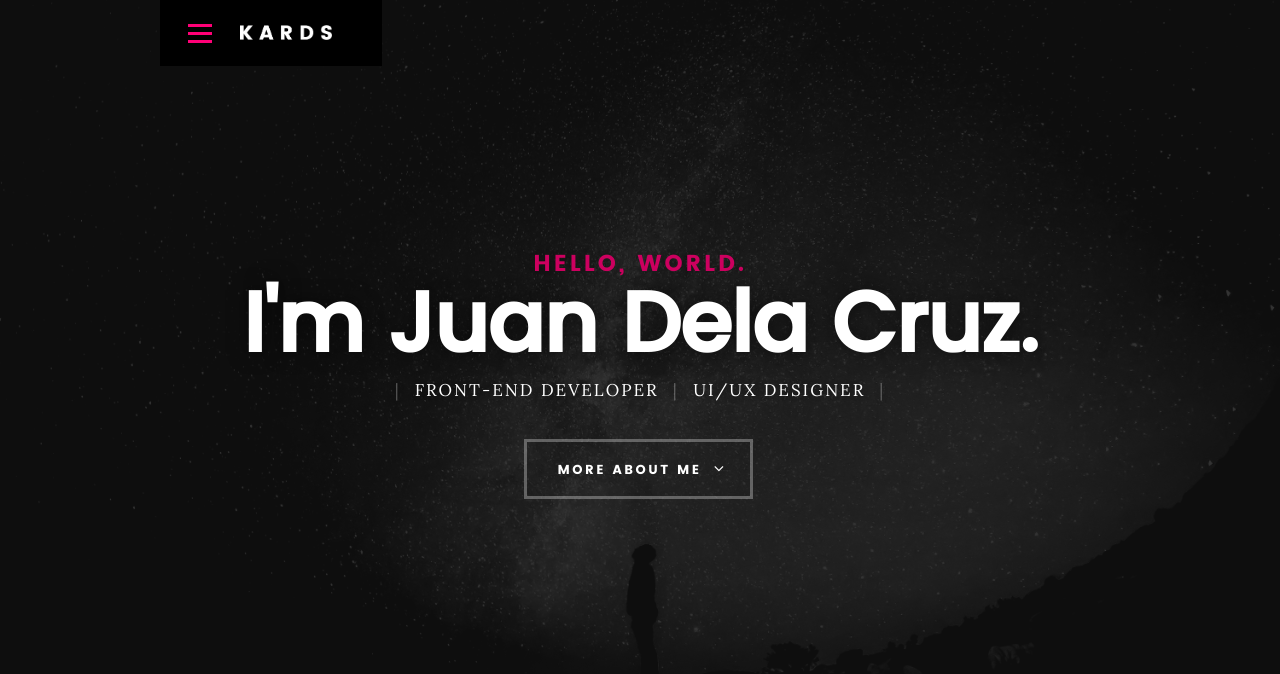
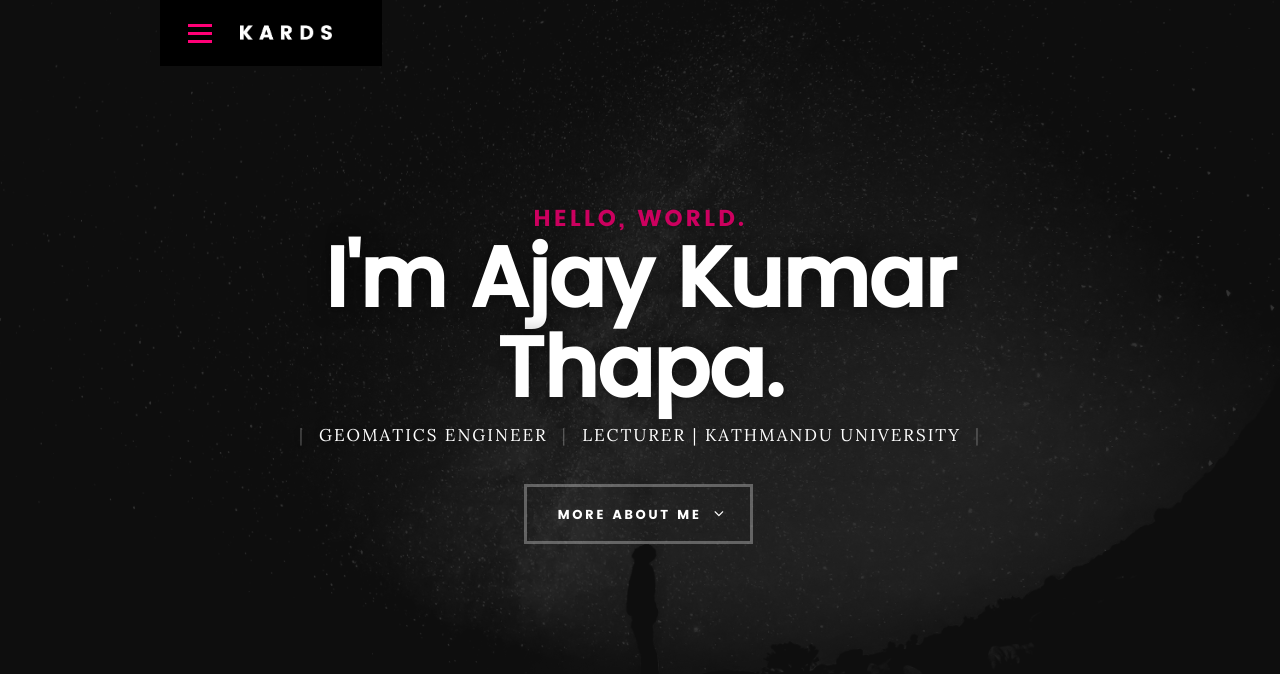
Before and after one commit to ajayxthapa/ajayxthapa.github.io, a plain HTML site: page index.html in a window 1280 px wide. Shown: the top 674 px of the page. Drawn offline with Linux system fonts and the light colour scheme; files whose address does not match are found by name.

Commit message:
Name Change

```diff
--- a/index.html
+++ b/index.html
@@ -74,11 +74,11 @@
    			<div class="col-twelve">
 
 	   			<h5>Hello, World.</h5>
-	   			<h1>I'm Juan Dela Cruz.</h1>
+	   			<h1>I'm Ajay Kumar Thapa.</h1>
 
 	   			<p class="intro-position">
-	   				<span>Front-end Developer</span>
-	   				<span>UI/UX Designer</span>
+	   				<span>Geomatics Engineer</span>
+	   				<span>Lecturer | Kathmandu University</span>
 	   			</p>
 
 	   			<a class="button stroke smoothscroll" href="#about" title="">More About Me</a>
```
